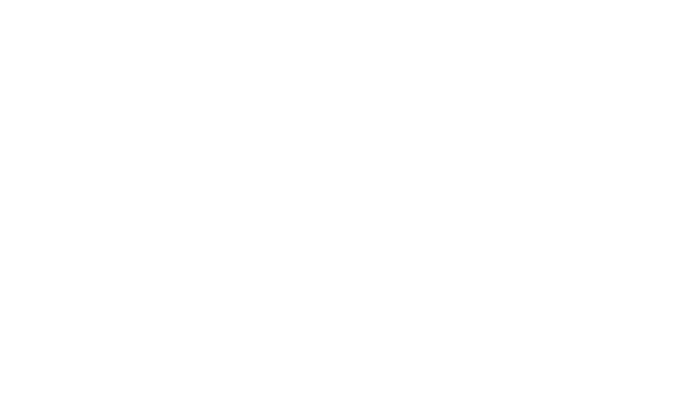
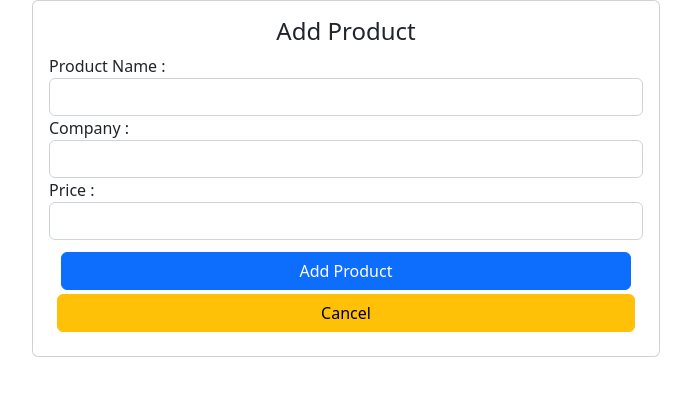
Before and after one commit to synergy2411/frontend-advanced-react, a React (Create React App) app: page /add-product in a window 1280 px wide. Before the commit this address had no page. Shown: the top 396 px of the page, without its empty margins (294-985 px from the left). Built offline with nearby package versions, Linux system fonts and the light colour scheme.

Commit message:
user navigate

```diff
--- a/src/App.js
+++ b/src/App.js
@@ -5,6 +5,7 @@ import Todo from "./Components/Todo/Todo";
 
 import { Route, Routes } from 'react-router-dom';
 import ProductList from "./Components/Products/ProductList/ProductList";
+import AddProduct from "./Components/Products/AddProduct/AddProduct";
 
 function App() {
   return (
@@ -12,6 +13,7 @@ function App() {
       <Routes>
         <Route path="/" element={<Login />} />
         <Route path="/product-list" element={<ProductList />} />
+        <Route path="/add-product" element={<AddProduct />} />
       </Routes>
     </div>
   );
--- /dev/null
+++ b/src/Components/Products/AddProduct/AddProduct.js
@@ -0,0 +1,41 @@
+import { useNavigate } from 'react-router-dom';
+
+const AddProduct = () => {
+
+    const navigate = useNavigate()
+
+    const cancelClickHandler = () => {
+        navigate("/product-list")
+    }
+
+    return (
+        <div className="row">
+            <div className="col-6 offset-3">
+                <div className="card">
+                    <div className="card-body">
+                        <h4 className="text-center">Add Product</h4>
+                        <form>
+                            {/* product name */}
+                            <label>Product Name :</label>
+                            <input type="text" className="form-control" />
+                            {/* company */}
+                            <label>Company :</label>
+                            <input type="text" className="form-control" />
+                            {/* price */}
+                            <label>Price :</label>
+                            <input type="number" className="form-control" />
+                            {/* buttons */}
+                            <div className="d-grid m-2">
+                                <button className="btn btn-primary m-1">Add Product</button>
+                                <button className="btn btn-warning"
+                                    onClick={cancelClickHandler}>Cancel</button>
+                            </div>
+                        </form>
+                    </div>
+                </div>
+            </div>
+        </div>
+    )
+}
+
+export default AddProduct;
```
